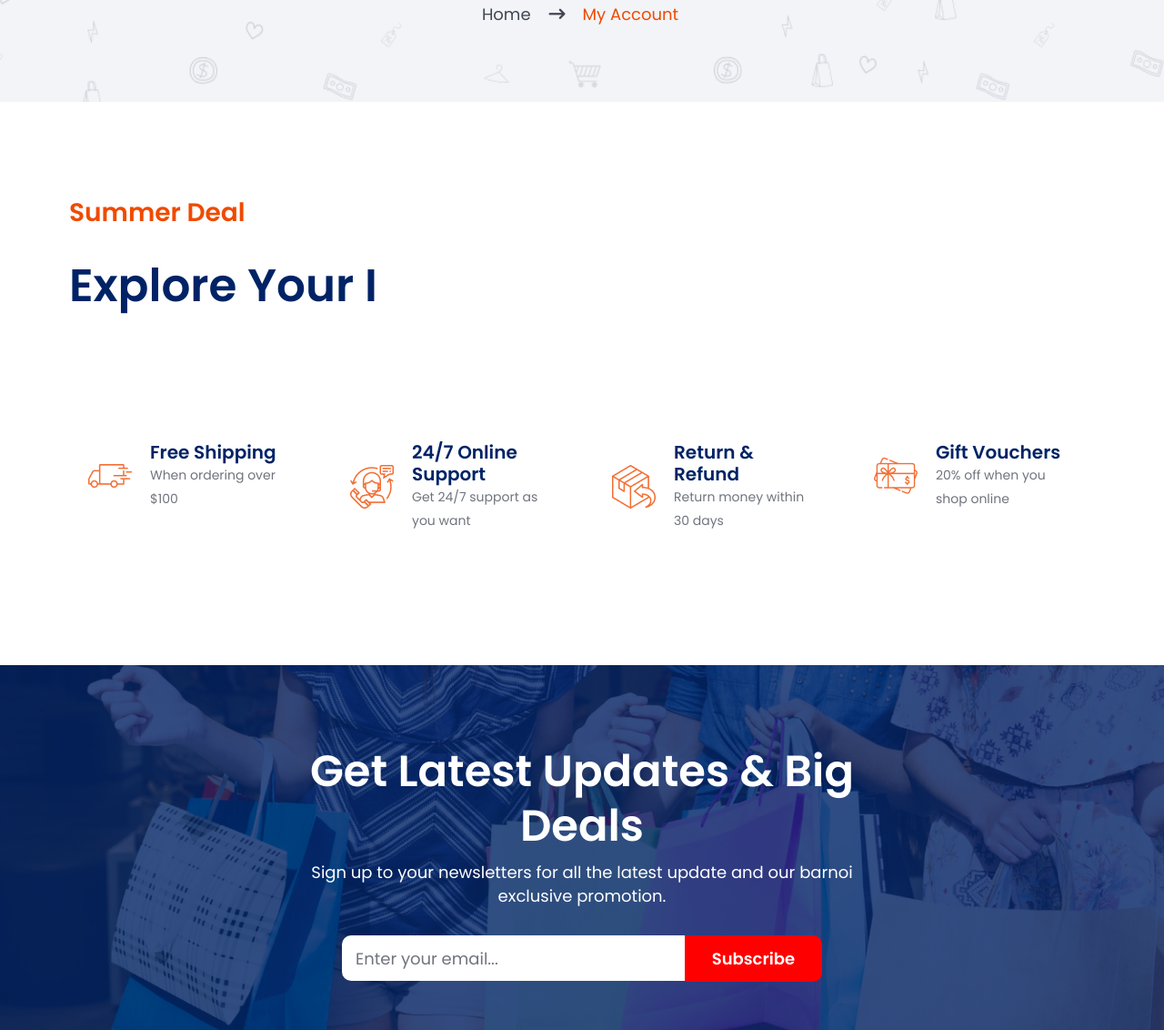
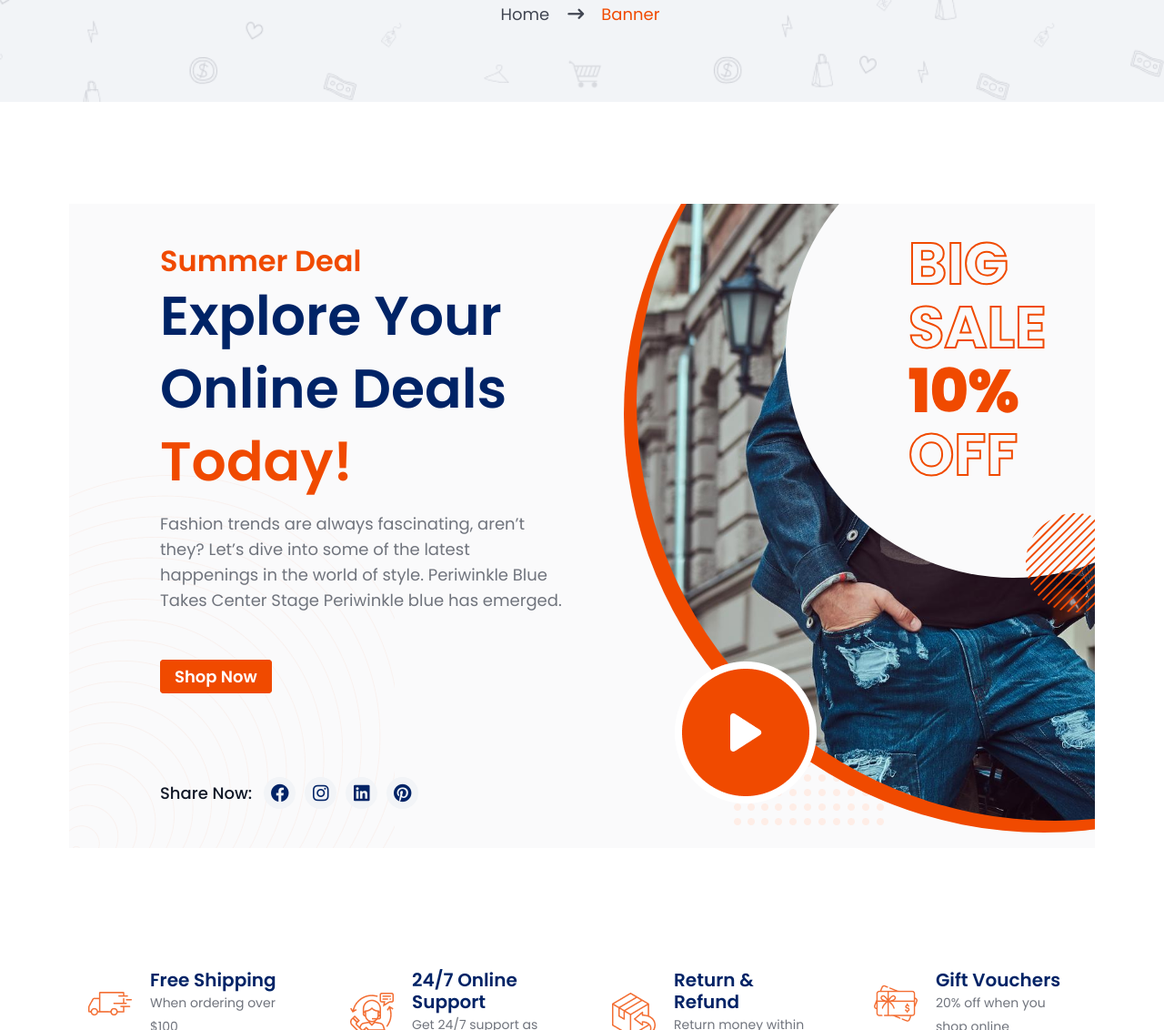
Before and after one commit to almumeetu/barnoi_main, a plain HTML site: page banner.html in a window 1280 px wide. Shown: the part 386-1518 px from the top of the page at 91% size. Drawn offline with Linux system fonts and the light colour scheme; files that its build step writes are made by us from their sources; a web font is replaced by a local one.

Commit message:
still have some issu

```diff
--- /dev/null
+++ b/assets/scss/components/_banner.scss
@@ -0,0 +1,123 @@
+@use '../utils' as *;
+
+//Banner Css Start Here
+
+.banner{
+    .banner__wrapper{
+        overflow: hidden;
+        background: #FAFAFB;
+        .banner__content{
+            padding-left: 100px;
+
+            .section__title{
+                .sub__title{
+                    font-size: 32px !important;
+                    line-height: 40px !important;
+                    margin-bottom: 0 !important;
+                }
+                h1{
+                    font-size: 60px !important;
+                    line-height: 80px !important;
+                    margin-bottom: 15px;
+                }
+            }
+            .banner__p{
+                p{
+                    color: var(--gray-color-60, #70747D);
+                    font-size: 18px;
+                    font-style: normal;
+                    font-weight: 400;
+                    line-height: 28px;
+                    margin-bottom: 60px !important;
+                }
+            }
+            .banner__btn{
+                a{
+                    display: inline !important;
+                }
+            }
+            .banner__social{
+                margin-top: 100px;
+                p{
+                    color: var(--gray-color-100, #111827);
+                    font-size: 18px;
+                    font-style: normal;
+                    font-weight: 500;
+                    line-height: 28px;
+                    margin: 0;
+                }
+                .p__social-icon {
+                    padding-left: 8px;
+                }
+
+            }
+        }
+        .banner__image{
+            padding-bottom: 30px;
+            .main__iimg{
+                position: relative;
+                z-index: 1;
+            }
+            &::after{
+                position: absolute;
+                content: "";
+                width: 924px;
+                top: -228px;
+                height: 919px;
+                left: 34px;
+                background-color: var(--st-theme-1);
+                border-radius: 50%;
+            }
+            & > img{
+                width: 920px;
+                height: 920px;
+                border-radius: 50%;
+                margin-top: -242px;
+                margin-left: 48px;
+                position: relative;
+                object-fit: cover;
+                z-index: 1;
+                // width: 100%;
+                // position: relative;
+
+            }
+            .banner__circle{
+                top: -89px;
+                right: -160px;
+                z-index: 2;
+                width: 500px;
+                height: 500px;
+                background: #fafafb;
+                border-radius: 50%;
+                overflow: hidden;
+                padding-left: 115px;
+                padding-top: 100px;
+                h2{
+                    font-size: 4rem;
+                    font-weight: bold;
+                    color: transparent;
+                    -webkit-text-stroke: 2px var(--st-theme-1);
+                    margin: 20px;
+                    span{
+                        color: var(--st-theme-1);
+                    }
+                }
+            }
+            .banner__playbtn{
+                top: 71%;
+                left: 90px;
+                z-index: 2;
+            }
+            .right__overlay{
+                right: 0;
+                top: 48%;
+                z-index: 9;
+            }
+            .bottom_overlay{
+                z-index: 0;
+                bottom: 25px;
+                left: 155px;
+            }
+        }
+    }
+}
--- a/assets/scss/main.scss
+++ b/assets/scss/main.scss
@@ -37,3 +37,4 @@
 @forward 'pages/account';
 @forward 'components/product_details_tab';
 @forward 'components/review_modal';
+@forward 'components/banner';
--- a/banner.html
+++ b/banner.html
@@ -4,7 +4,7 @@
 <head>
     <meta charset="utf-8">
     <meta http-equiv="x-ua-compatible" content="ie=edge">
-    <title>My Orders</title>
+    <title>My Banner</title>
     <meta name="description" content>
     <meta name="viewport" content="width=device-width, initial-scale=1">
 
@@ -337,7 +337,7 @@
                         <ol class="breadcrumb">
                             <li class="breadcrumb-item"><a href="index.html">Home</a><i
                                     class="fa-solid fa-arrow-right-long"></i></li>
-                            <li class="breadcrumb-item active"><a href="team-members.html">My Account</a></li>
+                            <li class="breadcrumb-item active"><a href="team-members.html">Banner</a></li>
                         </ol>
                     </nav>
                 </div>
@@ -348,16 +348,64 @@
         <!-- Banner Start Here -->
          <section class="banner">
             <div class="container-fluid">
-                <div class="row">
-                    <div class="col-xl-6">
-                        <div class="banner__content">
-                            <div class="section__title">
-                                <span class="sub__title">Summer Deal</span>
-                                <h1 class="main__title">Explore Your I</h1>
-                             </div>
+                <div class="banner__wrapper" style="background-image: url(/assets/img/banner-2/content_bdshape.png); background-repeat: no-repeat; background-position: left bottom;">
+                    <div class="row align-items-center">
+                        <div class="col-xl-6">
+                            <div class="banner__content" >
+                                <div class="section__title">
+                                    <span class="sub__title">Summer Deal</span>
+                                    <h1 class="main__title">Explore Your Online Deals <span>Today!</span></h1>
+                                 </div>
+                                 <div class="banner__p">
+                                    <p>Fashion trends are always fascinating, aren’t they? Let’s dive into some of the latest happenings in the world of style.
+                                         Periwinkle Blue Takes Center Stage Periwinkle blue has emerged.</p>
+                                 </div>
+                                 <div class="banner__btn">
+                                    <a href="#" class=" explore__btn">Shop Now</a>
+                                 </div>
+
+                                 <div class="banner__social d-flex align-items-center">
+                                    <p>Share Now:</p>
+                                    <div class="promo__icon">
+                                        <div class="p__social-icon">
+                                            <nav>
+                                                <ul>
+                                                    <li><a href="#"><i class="fa-brands fa-facebook"></i></a></li>
+                                                    <li><a href="#"><i class="fa-brands fa-instagram"></i></a></li>
+                                                    <li><a href="#"><i class="fa-brands fa-linkedin"></i></a></li>
+                                                    <li><a href="#"><i class="fa-brands fa-pinterest"></i></a></li>
+                                                </ul>
+                                            </nav>
+                                        </div>
+                                    </div>
+                                 </div>
+                                 <div class="content__bottom-overlay"></div>
+                            </div>
+                        </div>
+                        <div class="col-xl-6">
+                            <div class="banner__image p-relative">
+                                <div class="banner__circle p-absolute">
+                                    <h2>BIG <br>
+                                        SALE <br>
+                                        <span>10% </span><br>
+                                        OFF</h2>
+                                </div>
+
+                                <div class="banner__main-img"></div>
+                                <img src="/assets/img/banner-2/5180.jpg" alt="banner-image">
+
+                                <div class="banner__playbtn p-absolute">
+                                    <img src="/assets/img/banner-2/playbtn.png" alt="">
+                                </div>
+                                <div class="right__overlay p-absolute">
+                                    <img src="/assets/img/banner-2/image-rightshadow.png" alt="banner right image">
+                                </div>
+                                <div class="bottom_overlay p-absolute">
+                                    <img src="/assets/img/banner-2/bannerbottomshadow.png" alt="banner bottom image">
+                                </div>
+                            </div>
                         </div>
                     </div>
-                    <div class="col-xl-6"></div>
                 </div>
             </div>
          </section>
```
Also changed, not shown: assets/img/banner-2/5180.jpg (added), assets/img/banner-2/Group.png (deleted), assets/img/banner-2/bannerbottomshadow.png (renamed from assets/img/banner-2/Group 1000011308.png), assets/img/banner-2/content_bdshape.png (added), assets/img/banner-2/image-rightshadow.png (renamed from assets/img/banner-2/Group 1000011306.png), assets/img/banner-2/main-banner.png (renamed from assets/img/banner-2/Group 1000011323.png), assets/img/banner-2/main-banner2.jpg (added), assets/img/banner-2/overlay-circle.png (renamed from assets/img/banner-2/Ellipse 1006.png), assets/img/banner-2/playbtn.png (renamed from assets/img/banner-2/Group 1000011302.png), style/main.css, 1 other file.
